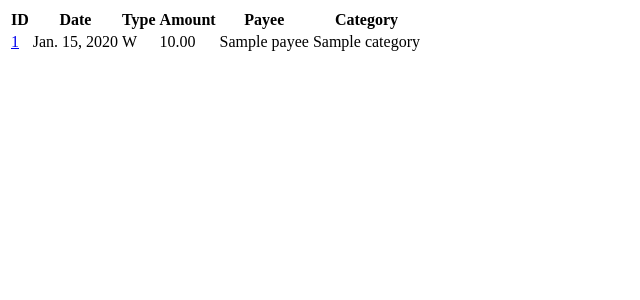
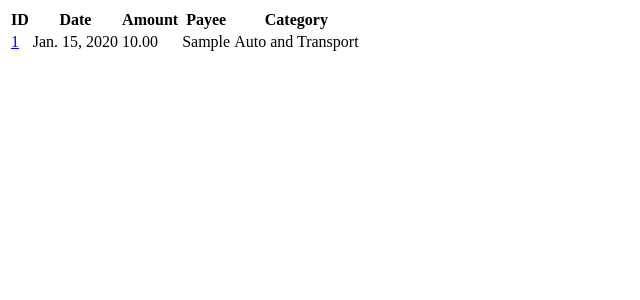
Before and after one commit to ltowarek/budget-supervisor, a Django app: page /transactions/ in a window 1280 px wide. Shown: the top 300 px of the page, without its empty margins (0-640 px from the left). Run offline with Django 3.2, Linux system fonts and the light colour scheme; data comes from the database, SQL or seed files in the repository; tables that the repository leaves empty hold one stand-in row (values such as "Sample post").

Commit message:
Sync Transaction model with SaltEdge

```diff
--- a/budgetsupervisor/transactions/admin.py
+++ b/budgetsupervisor/transactions/admin.py
@@ -1,5 +1,5 @@
 from django.contrib import admin
 
-from .models import Payee, Category, Transaction
+from .models import Category, Transaction
 
-admin.site.register((Payee, Category, Transaction))
+admin.site.register((Category, Transaction))
--- a/budgetsupervisor/transactions/models.py
+++ b/budgetsupervisor/transactions/models.py
@@ -1,5 +1,4 @@
 from django.db import models
-from django.utils.translation import gettext_lazy as _
 
 
 class Category(models.Model):
@@ -12,23 +11,10 @@
         return self.name
 
 
-class Payee(models.Model):
-    name = models.CharField(max_length=200)
-
-    def __str__(self):
-        return self.name
-
-
 class Transaction(models.Model):
-    class TransactionType(models.TextChoices):
-        WITHDRAWAL = 'W', _('Withdrawal')
-        DEPOSIT = 'D', _('Deposit')
-        TRANSFER = 'T', _('Transfer')
-
     date = models.DateField('transaction date')
-    transaction_type = models.CharField(max_length=1, choices=TransactionType.choices, default=TransactionType.WITHDRAWAL)
     amount = models.DecimalField(max_digits=8, decimal_places=2)
-    payee = models.ForeignKey(Payee, on_delete=models.CASCADE)
+    payee = models.CharField(max_length=200, blank=True, default='')
     category = models.ForeignKey(Category, on_delete=models.CASCADE)
 
     def __str__(self):
--- a/budgetsupervisor/transactions/templates/transactions/transaction_list.html
+++ b/budgetsupervisor/transactions/templates/transactions/transaction_list.html
@@ -2,7 +2,6 @@
     <tr>
         <th>ID</th>
         <th>Date</th>
-        <th>Type</th>
         <th>Amount</th>
         <th>Payee</th>
         <th>Category</th>
@@ -11,7 +10,6 @@
     <tr>
         <td><a href="{% url 'transactions:transaction_update' transaction.id %}">{{ transaction.id }}</a></td>
         <td>{{ transaction.date }}</td>
-        <td>{{ transaction.transaction_type }}</td>
         <td>{{ transaction.amount }}</td>
         <td>{{ transaction.payee }}</td>
         <td>{{ transaction.category }}</td>
--- a/budgetsupervisor/transactions/views.py
+++ b/budgetsupervisor/transactions/views.py
@@ -14,11 +14,13 @@
 class TransactionCreate(CreateView):
     model = Transaction
     fields = '__all__'
+    success_url = reverse_lazy('transactions:transaction_list')
 
 
 class TransactionUpdate(UpdateView):
     model = Transaction
     fields = '__all__'
+    success_url = reverse_lazy('transactions:transaction_list')
 
 
 class TransactionDelete(DeleteView):
@@ -34,11 +36,13 @@
 class CategoryCreate(CreateView):
     model = Category
     fields = '__all__'
+    success_url = reverse_lazy('transactions:category')
 
 
 class CategoryUpdate(UpdateView):
     model = Category
     fields = '__all__'
+    success_url = reverse_lazy('transactions:category')
 
 
 class CategoryDelete(DeleteView):
```
Also changed, not shown: budgetsupervisor/transactions/forms.py (+4 -6 lines), budgetsupervisor/transactions/migrations/0001_initial.py, budgetsupervisor/transactions/migrations/0002_remove_transaction_name.py (deleted).
